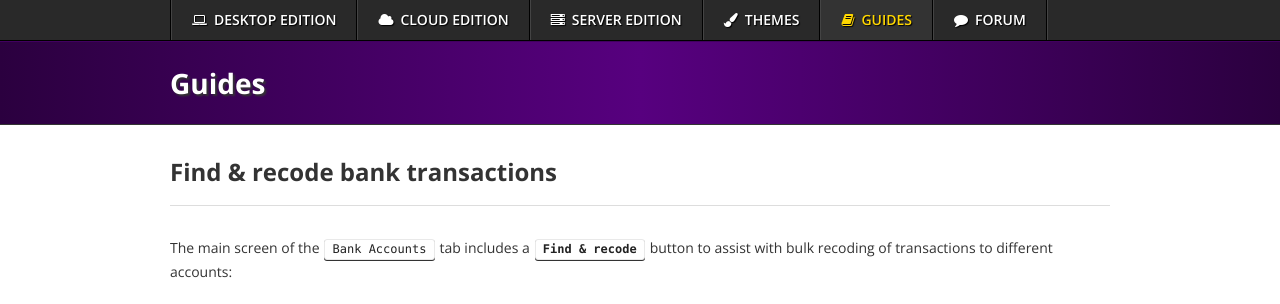
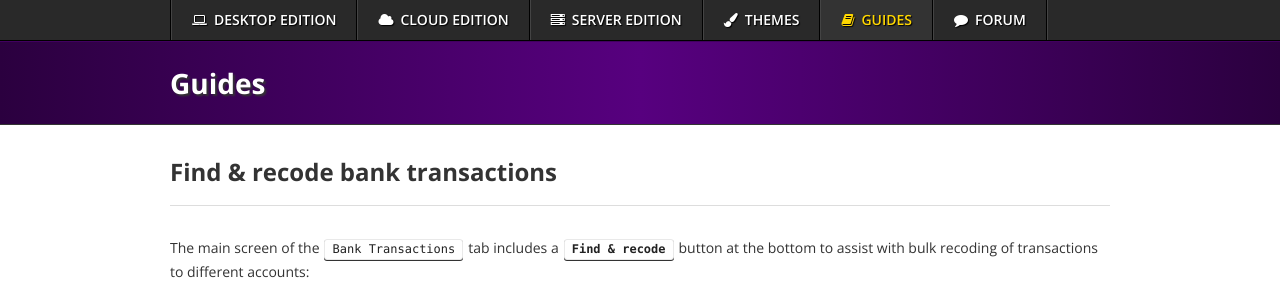
Before and after one commit to 3etechinns/www.manager.io, a Jekyll site: the page built from _guides/8679.html, in a window 1280 px wide and 900 px high, cut to the strip 0-304 px from the top of the window. Built offline with Jekyll 4.4.1, drawn with Linux system fonts in a browser that asks for light colours; nearby versions of some CDN libraries; comment, search, counter and statistics services are not loaded.

Commit message:
Guide update

```diff
--- a/_guides/8679.html
+++ b/_guides/8679.html
@@ -4,8 +4,8 @@ title: Find & recode bank transactions
 tags: find-and-recode-bank-transactions bank-accounts
 ---
 {% raw %}
-<p>The main screen of the <kbd>Bank Accounts</kbd> tab includes a <kbd><strong>Find &amp; recode</strong></kbd> button to assist with bulk recoding of transactions to different accounts:</p>
-<p><img src="https://discourse-cdn-sjc1.com/business2/uploads/manager1/original/2X/2/21e7a0d680a96d845895b5caf502ad41716f297e.png" alt="03 AM" width="687" height="232"></p>
+<p>The main screen of the <kbd>Bank Transactions</kbd> tab includes a <kbd><strong>Find &amp; recode</strong></kbd> button at the bottom to assist with bulk recoding of transactions to different accounts:</p>
+<p><img src="https://discourse-cdn-sjc1.com/business2/uploads/manager1/original/2X/7/72c4982b1c04499fc6451e845a2aa6d2092ccd26.png" alt="57 AM" width="231" height="69"></p>
 <p>This feature is often useful for posting transactions from <a href="/guides/9240">imported bank statements</a> to proper accounts when they are not handled automatically by <a href="/guides/9243">bank rules</a>. It can also be used in other situations, including when new accounts are added.</p>
 <table style="background-color: #F6FFF2; border-radius: 10px; margin-bottom: 20px"><tr><td style="font-size: 48px; opacity: 0.25; padding: 20px; padding-top: 0px; padding-right: 0px; vertical-align: top"><i class="fa fa-hand-o-right"></i></td><td style="padding: 20px">
 <p><strong>Examples</strong><br>
```
